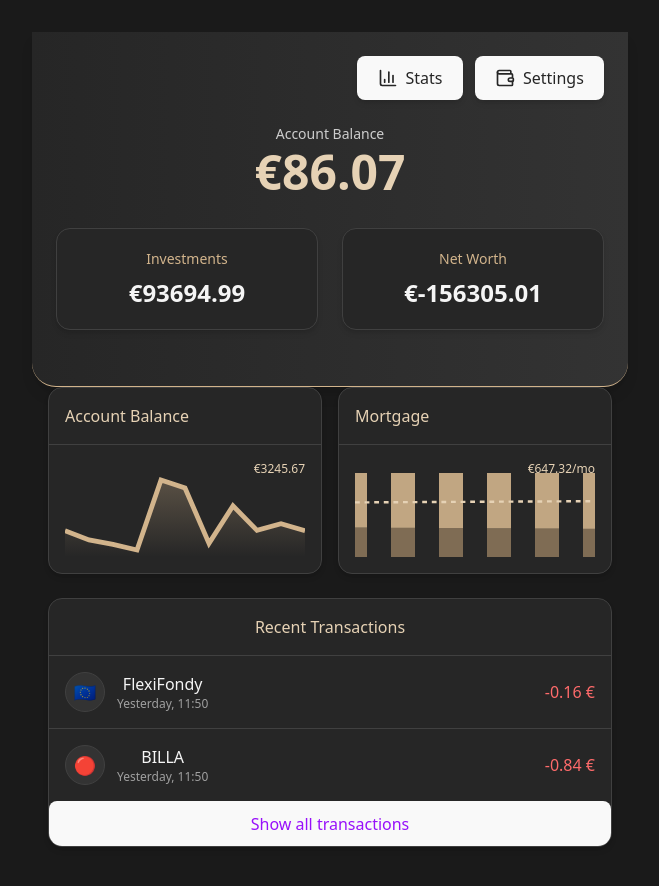
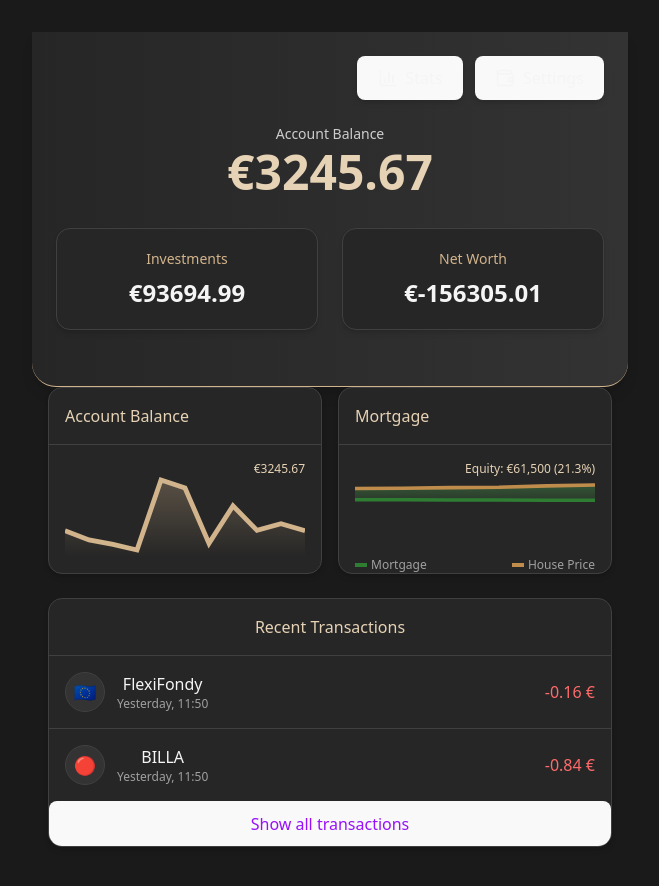
Before and after one commit to smart-mortgages/app, a React (Vite) app in the folder fractional-mortgage-dapp/: page /dashboard in a window 1280 px wide. Shown: the top 886 px of the page, without its empty margins (310-969 px from the left). Built offline with nearby package versions, Linux system fonts and the light colour scheme.

Commit message:
feat: redesign mortgage chart to show house equity with updated color scheme

```diff
--- a/fractional-mortgage-dapp/src/components/dashboard/SimpleMortgageChart.tsx
+++ b/fractional-mortgage-dapp/src/components/dashboard/SimpleMortgageChart.tsx
@@ -1,84 +1,114 @@
 import React from 'react';
 
-interface MortgagePayment {
+interface MortgageData {
   month: string;
-  principal: number;
-  interest: number;
-  total: number;
+  mortgageBalance: number;
+  housePrice: number;
 }
 
 const SimpleMortgageChart: React.FC = () => {
-  // Mock mortgage payment data for the last 6 months
-  const mortgagePayments: MortgagePayment[] = [
-    { month: '01/25', principal: 420.76, interest: 226.56, total: 647.32 },
-    { month: '02/25', principal: 422.65, interest: 224.67, total: 647.32 },
-    { month: '03/25', principal: 424.55, interest: 222.77, total: 647.32 },
-    { month: '04/25', principal: 426.46, interest: 220.86, total: 647.32 },
-    { month: '05/25', principal: 428.38, interest: 218.94, total: 647.32 },
-    { month: '06/25', principal: 430.31, interest: 217.01, total: 647.32 },
+  // Initial mortgage amount
+  const initialMortgage = 250000;
+
+  // Mock mortgage data for the last 6 months
+  // Showing decreasing mortgage balance and fluctuating house prices
+  const mortgageData: MortgageData[] = [
+    { month: '01/25', mortgageBalance: 230000, housePrice: 275000 },
+    { month: '02/25', mortgageBalance: 229500, housePrice: 276200 },
+    { month: '03/25', mortgageBalance: 229000, housePrice: 278500 },
+    { month: '04/25', mortgageBalance: 228500, housePrice: 279800 },
+    { month: '05/25', mortgageBalance: 228000, housePrice: 285500 },
+    { month: '06/25', mortgageBalance: 227500, housePrice: 289000 },
   ];
 
-  // Use the total payment amount for scaling the chart
-  const maxValue = 647.32; // Total payment amount
+  // Calculate the equity difference (house price - mortgage balance)
+  const equityDifferences = mortgageData.map(data => ({
+    month: data.month,
+    difference: data.housePrice - data.mortgageBalance
+  }));
+
+  // Find the maximum values for scaling
+  const maxMortgage = Math.max(...mortgageData.map(d => d.mortgageBalance));
+  const maxHousePrice = Math.max(...mortgageData.map(d => d.housePrice));
+  const maxValue = Math.max(maxMortgage, maxHousePrice);
+
+  // Calculate the current equity difference (latest data point)
+  const currentEquity = equityDifferences[equityDifferences.length - 1].difference;
+  const currentEquityPercentage = (currentEquity / mortgageData[mortgageData.length - 1].housePrice) * 100;
 
   return (
     <div className="w-full h-24 relative">
-      {/* Current payment indicator */}
+      {/* Current equity indicator */}
       <div className="absolute top-0 right-0 text-xs text-[#e6d2b5] font-medium">
-        €{maxValue.toFixed(2)}/mo
+        Equity: €{currentEquity.toLocaleString()} ({currentEquityPercentage.toFixed(1)}%)
       </div>
 
       <svg width="100%" height="100%" viewBox="0 0 100 40" preserveAspectRatio="none">
-        {/* Stacked bar chart */}
-        {mortgagePayments.map((payment, index) => {
-          const x = (index / (mortgagePayments.length - 1)) * 100;
-          const barWidth = 10;
-          const xPos = x - barWidth/2;
+        {/* Area chart showing the difference */}
+        <polygon
+          points={`
+            ${mortgageData.map((data, index) => {
+              const x = (index / (mortgageData.length - 1)) * 100;
+              // Scale mortgage balance to viewBox - moved lower by adjusting the multiplier from 35 to 30
+              const y = 40 - ((data.mortgageBalance / maxValue) * 30);
+              return `${x},${y}`;
+            }).join(' ')}
+            ${mortgageData.slice().reverse().map((data, index) => {
+              const reverseIndex = mortgageData.length - 1 - index;
+              const x = (reverseIndex / (mortgageData.length - 1)) * 100;
+              // Scale house price to viewBox - moved lower by adjusting the multiplier from 35 to 30
+              const y = 40 - ((data.housePrice / maxValue) * 30);
+              return `${x},${y}`;
+            }).join(' ')}
+          `}
+          fill="url(#equityGradient)"
+          opacity="0.7"
+        />
 
-          // Calculate heights based on the viewBox
-          const principalHeight = (payment.principal / maxValue) * 35;
-          const interestHeight = (payment.interest / maxValue) * 35;
-          const interestY = 40 - interestHeight;
-          const principalY = interestY - principalHeight;
-
-          return (
-            <g key={index}>
-              {/* Interest portion (top) */}
-              <rect
-                x={xPos}
-                y={interestY}
-                width={barWidth}
-                height={interestHeight}
-                fill="#a58a68"
-                opacity="0.7"
-              />
-
-              {/* Principal portion (bottom) */}
-              <rect
-                x={xPos}
-                y={principalY}
-                width={barWidth}
-                height={principalHeight}
-                fill="#d2b48c"
-                opacity="0.9"
-              />
-            </g>
-          );
-        })}
-
-        {/* Trend line showing principal growth */}
+        {/* House price trend line - more distinct color */}
         <polyline
-          points={mortgagePayments.map((payment, index) => {
-            const x = (index / (mortgagePayments.length - 1)) * 100;
-            const y = 40 - ((payment.principal / maxValue) * 35);
+          points={mortgageData.map((data, index) => {
+            const x = (index / (mortgageData.length - 1)) * 100;
+            const y = 40 - ((data.housePrice / maxValue) * 30);
             return `${x},${y}`;
           }).join(' ')}
           fill="none"
-          stroke="#e6d2b5"
-          strokeWidth="1"
-          strokeDasharray="2,2"
+          stroke="#bf8c4c"
+          strokeWidth="1.5"
         />
+
+        {/* Mortgage balance trend line - more distinct color */}
+        <polyline
+          points={mortgageData.map((data, index) => {
+            const x = (index / (mortgageData.length - 1)) * 100;
+            const y = 40 - ((data.mortgageBalance / maxValue) * 30);
+            return `${x},${y}`;
+          }).join(' ')}
+          fill="none"
+          stroke="#2e7d32"
+          strokeWidth="1.5"
+        />
+
+        {/* Gradient definition */}
+        <defs>
+          <linearGradient id="equityGradient" x1="0%" y1="0%" x2="0%" y2="100%">
+            <stop offset="0%" stopColor="#4caf50" stopOpacity="0.5" />
+            <stop offset="100%" stopColor="#4caf50" stopOpacity="0.2" />
+          </linearGradient>
+        </defs>
       </svg>
+
+      {/* Legend - positioned at the bottom with increased padding */}
+      <div className="flex justify-between text-xs">
+        <div className="flex items-center">
+          <div className="w-3 h-1 bg-[#2e7d32] mr-1"></div>
+          <span className="text-[#a0a0a0]">Mortgage</span>
+        </div>
+        <div className="flex items-center">
+          <div className="w-3 h-1 bg-[#bf8c4c] mr-1"></div>
+          <span className="text-[#a0a0a0]">House Price</span>
+        </div>
+      </div>
     </div>
   );
 };
--- a/fractional-mortgage-dapp/src/pages/Dashboard.tsx
+++ b/fractional-mortgage-dapp/src/pages/Dashboard.tsx
@@ -11,7 +11,7 @@ const Dashboard = () => {
 
   const financialData = {
     accounts: {
-      balance: 86.07,
+      balance: 3245.67,
       currency: '€',
       transactions: [
         { id: 1, name: 'FlexiFondy', amount: -0.16, time: 'Yesterday, 11:50', icon: '🇪🇺' },
@@ -55,11 +55,11 @@ const Dashboard = () => {
       <div className="bg-gradient-to-r from-[#262626] to-[#333333] p-6 rounded-b-3xl shadow-lg border-b border-[#d2b48c]">
         <div className="flex justify-end mb-6">
           <div className="flex space-x-3">
-            <button className="flex items-center space-x-2 bg-[#d2b48c] text-[#262626] px-4 py-2 rounded-lg text-sm font-medium hover:bg-[#c19a6b] transition-colors shadow-md">
+            <button className="flex items-center space-x-2 bg-[#d2b48c] text-[#f5f5f5] px-4 py-2 rounded-lg text-sm font-medium hover:bg-[#c19a6b] transition-colors shadow-md">
               <BarChart3 className="w-5 h-5" />
               <span>Stats</span>
             </button>
-            <button className="flex items-center space-x-2 bg-[#d2b48c] text-[#262626] px-4 py-2 rounded-lg text-sm font-medium hover:bg-[#c19a6b] transition-colors shadow-md">
+            <button className="flex items-center space-x-2 bg-[#d2b48c] text-[#f5f5f5] px-4 py-2 rounded-lg text-sm font-medium hover:bg-[#c19a6b] transition-colors shadow-md">
               <Wallet className="w-5 h-5" />
               <span>Settings</span>
             </button>
```
